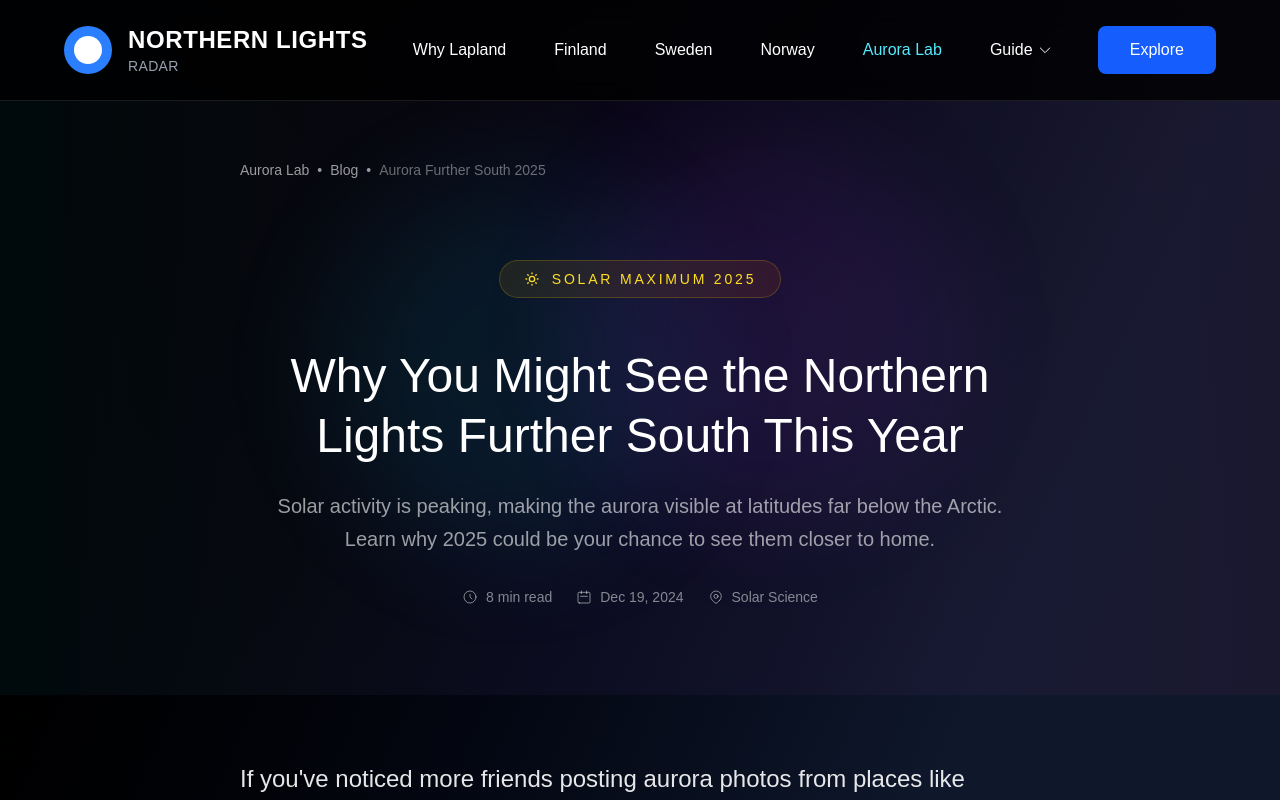
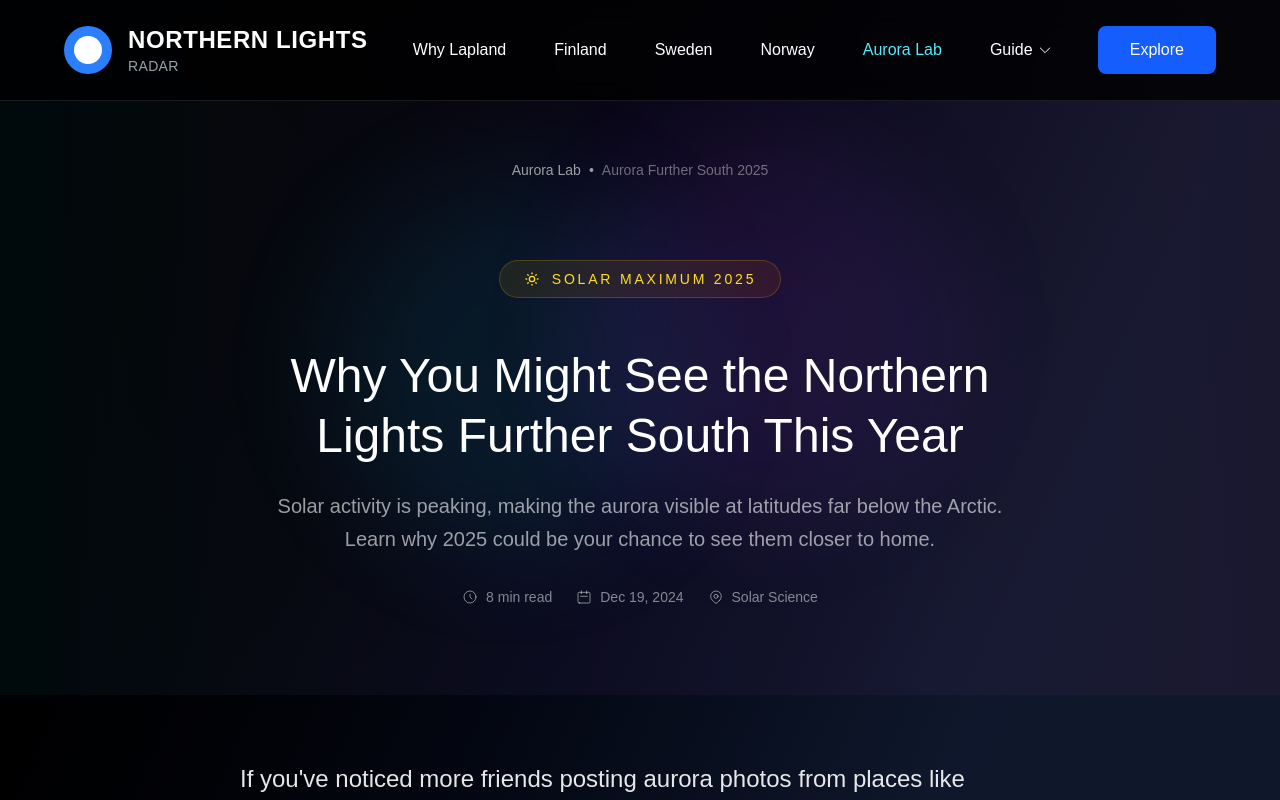
Before and after one commit to kirkkis-pixel/northern-lights-radar, a Next.js app: page /aurora-lab/blog/aurora-further-south-2025 in a window 1280 px wide. Shown: the top 800 px of the page. Built offline with nearby package versions, Linux system fonts and the light colour scheme.

Commit message:
Center breadcrumb navigation and remove Blog link
- Add justify-center to breadcrumb container for centered alignment
- Remove 'Blog' link from breadcrumb navigation
- Simplify breadcrumb to: Aurora Lab • Aurora Further South 2025
- Maintain clean, centered navigation design

```diff
--- a/src/app/aurora-lab/blog/aurora-further-south-2025/page.tsx
+++ b/src/app/aurora-lab/blog/aurora-further-south-2025/page.tsx
@@ -103,10 +103,8 @@
 
         <div className="max-w-4xl mx-auto px-12 relative z-10">
           {/* Breadcrumb */}
-          <div className="flex items-center space-x-2 text-sm text-white/60 mb-20">
+          <div className="flex items-center justify-center space-x-2 text-sm text-white/60 mb-20">
             <Link href="/aurora-lab" className="hover:text-cyan-300 transition-colors">Aurora Lab</Link>
-            <span>•</span>
-            <Link href="/aurora-lab/blog" className="hover:text-cyan-300 transition-colors">Blog</Link>
             <span>•</span>
             <span className="text-white/40">Aurora Further South 2025</span>
           </div>
```
